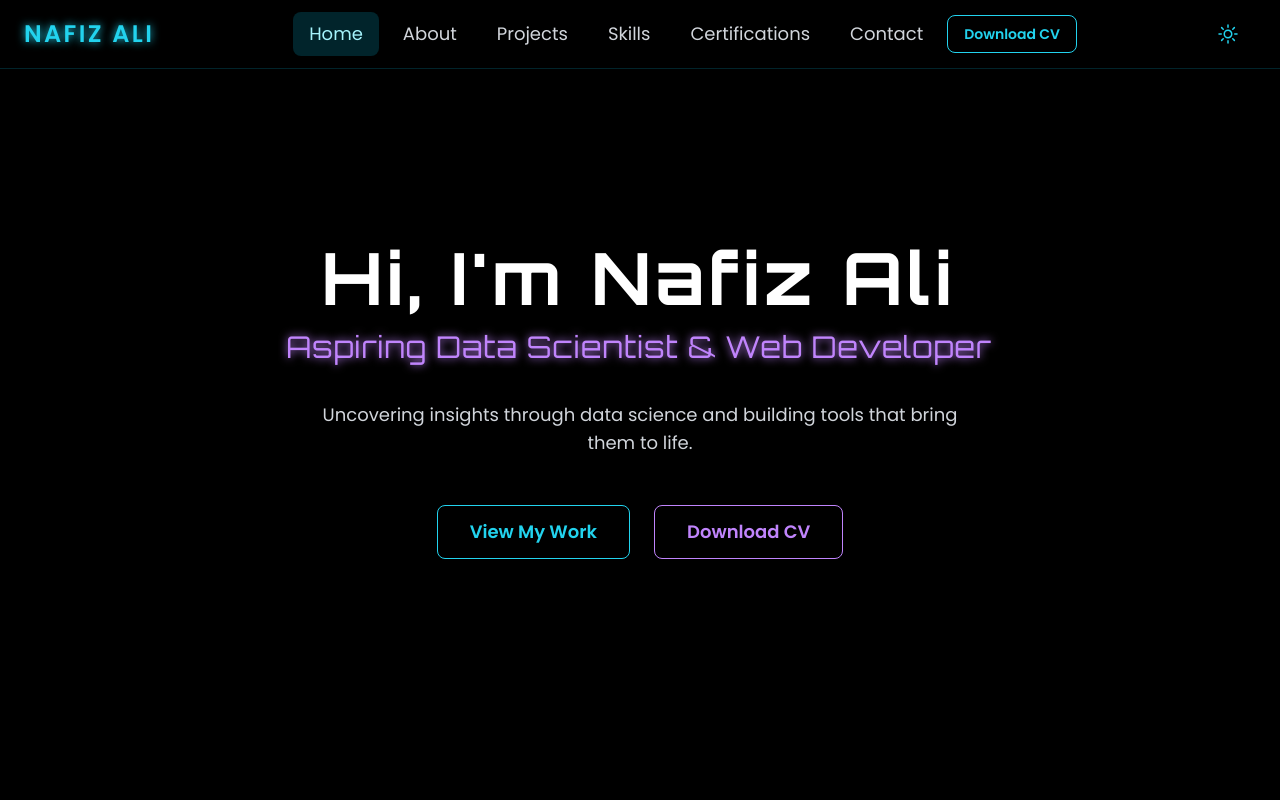
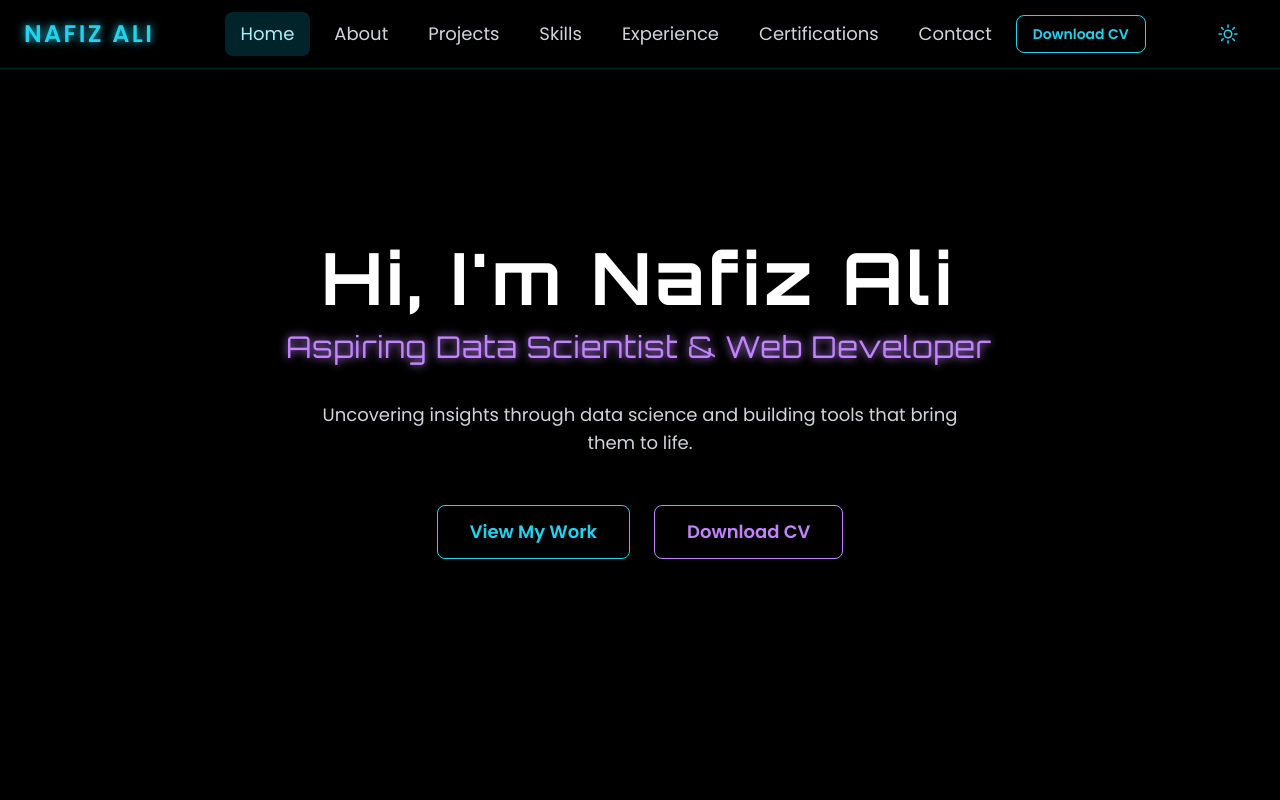
Before and after one commit to nafiz-ali/personal-portfolio, a React (Vite) app: page / in a window 1280 px wide. Shown: the top 800 px of the page. Built offline with nearby package versions, Linux system fonts and the light colour scheme.

Commit message:
Adding my experience

```diff
--- a/constants.ts
+++ b/constants.ts
@@ -4,6 +4,7 @@ export const SECTION_IDS = {
     about: 'about',
     projects: 'projects',
     skills: 'skills',
+    experience: 'experience',
     certifications: 'certifications',
     contact: 'contact'
 };
@@ -13,6 +14,7 @@ export const NAV_LINKS = [
     { id: SECTION_IDS.about, title: 'About' },
     { id: SECTION_IDS.projects, title: 'Projects' },
     { id: SECTION_IDS.skills, title: 'Skills' },
+    { id: SECTION_IDS.experience, title: 'Experience' },
     { id: SECTION_IDS.certifications, title: 'Certifications' },
     { id: SECTION_IDS.contact, title: 'Contact' },
 ];
```
